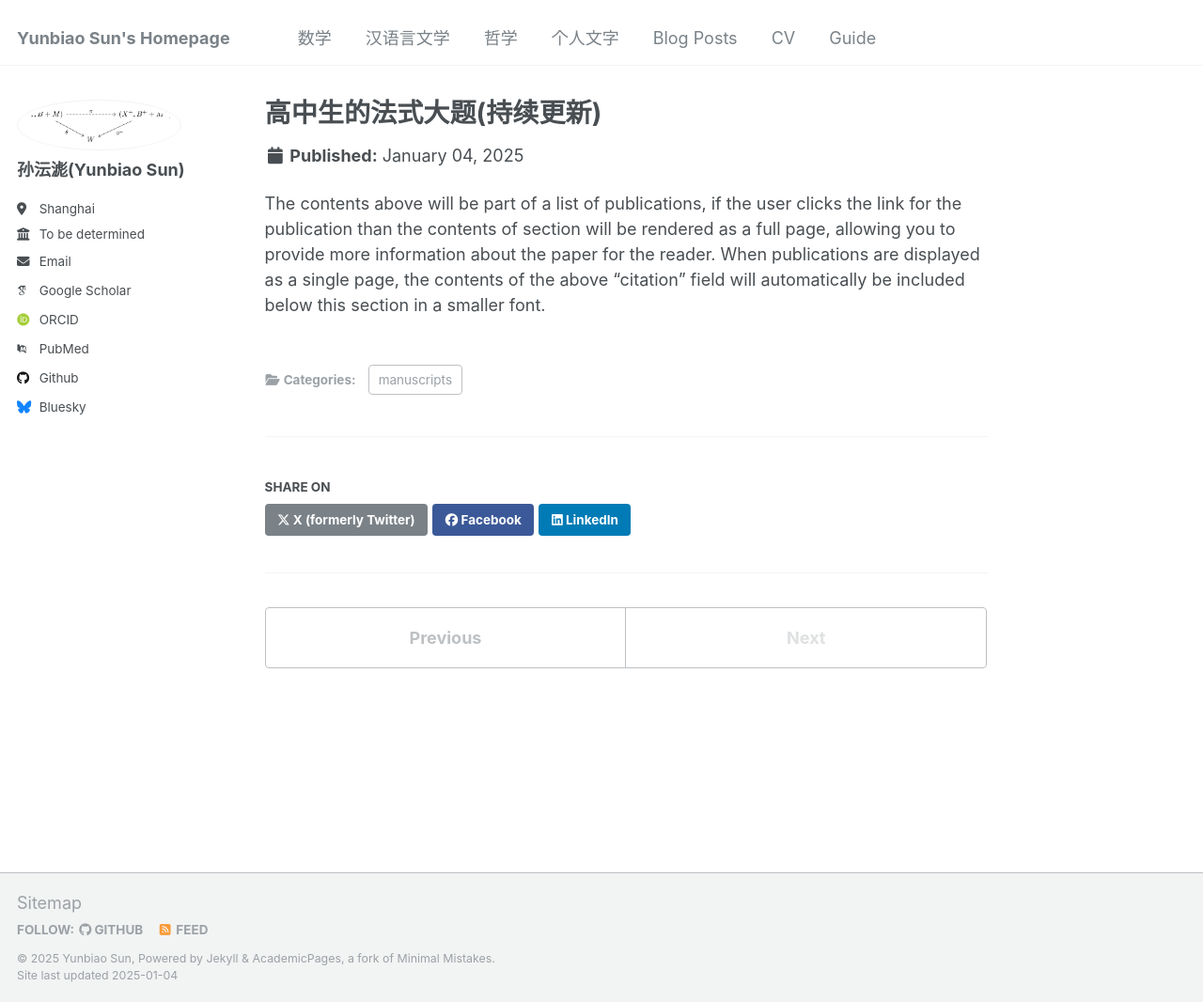
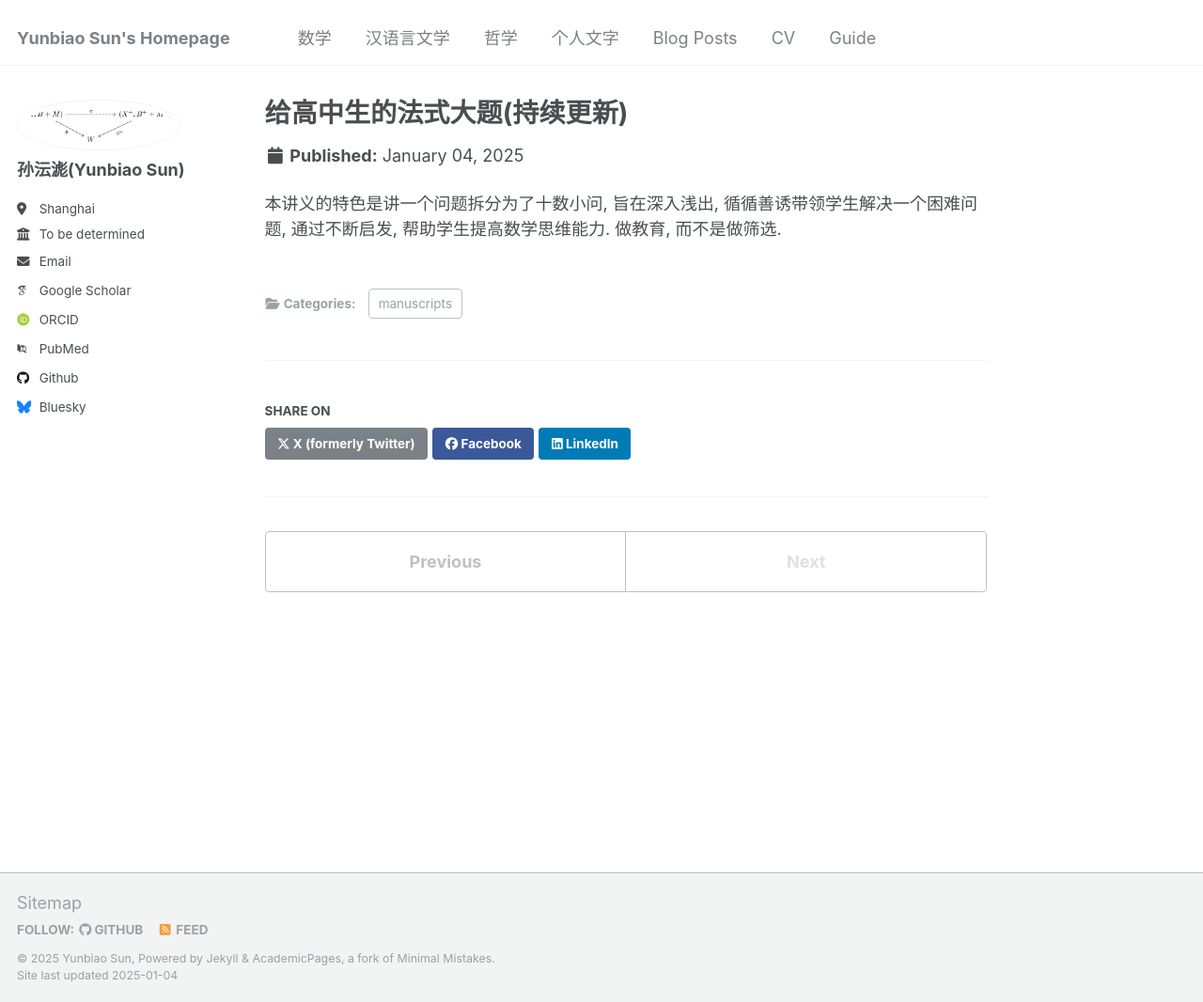
Before and after one commit to YunbiaoSun/YunbiaoSun.github.io, a Jekyll site: the page built from _mathematics/2009-10-01-paper-title-number-1.md, in a window 1280 px wide and 1066 px high. Shown: the whole window at 94% size. Built offline with Jekyll 4.4.1, drawn with Linux system fonts in a browser that asks for light colours; some web fonts are replaced.

Commit message:
改简介

```diff
--- a/_mathematics/2009-10-01-paper-title-number-1.md
+++ b/_mathematics/2009-10-01-paper-title-number-1.md
@@ -1,11 +1,11 @@
 ---
-title: "高中生的法式大题(持续更新)"
+title: "给高中生的法式大题(持续更新)"
 collection: mathematics
 category: manuscripts
 permalink: /mathematics/2009-10-01-paper-title-number-1
-excerpt: 'This paper is about the number 1. The number 2 is left for future work.'
+excerpt: '111.'
 date: 2025-01-4
 paperurl: 'http://YunbiaoSun.github.io/files/1w1n.pdf'
 ---
 
-The contents above will be part of a list of publications, if the user clicks the link for the publication than the contents of section will be rendered as a full page, allowing you to provide more information about the paper for the reader. When publications are displayed as a single page, the contents of the above "citation" field will automatically be included below this section in a smaller font.
+本讲义的特色是讲一个问题拆分为了十数小问, 旨在深入浅出, 循循善诱带领学生解决一个困难问题, 通过不断启发, 帮助学生提高数学思维能力. 做教育, 而不是做筛选.
```
